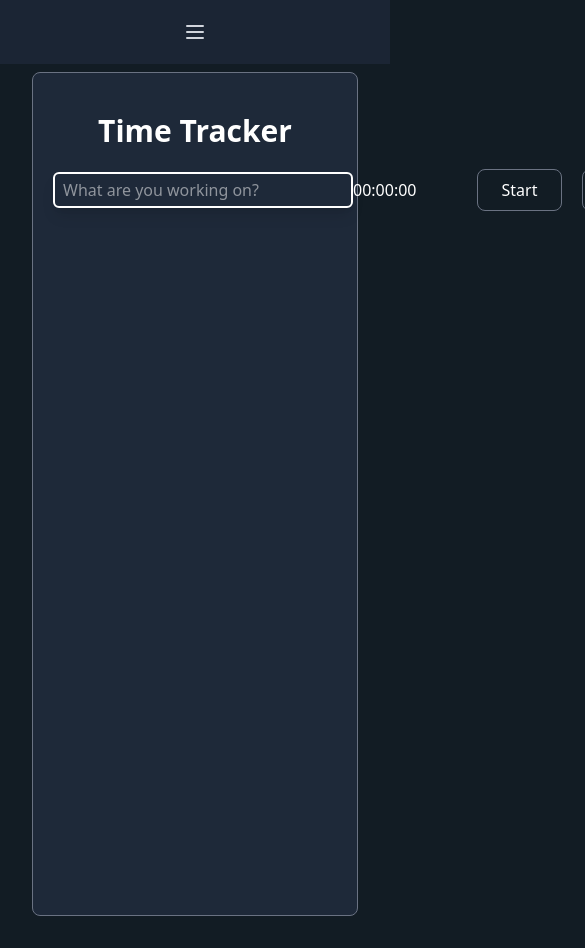
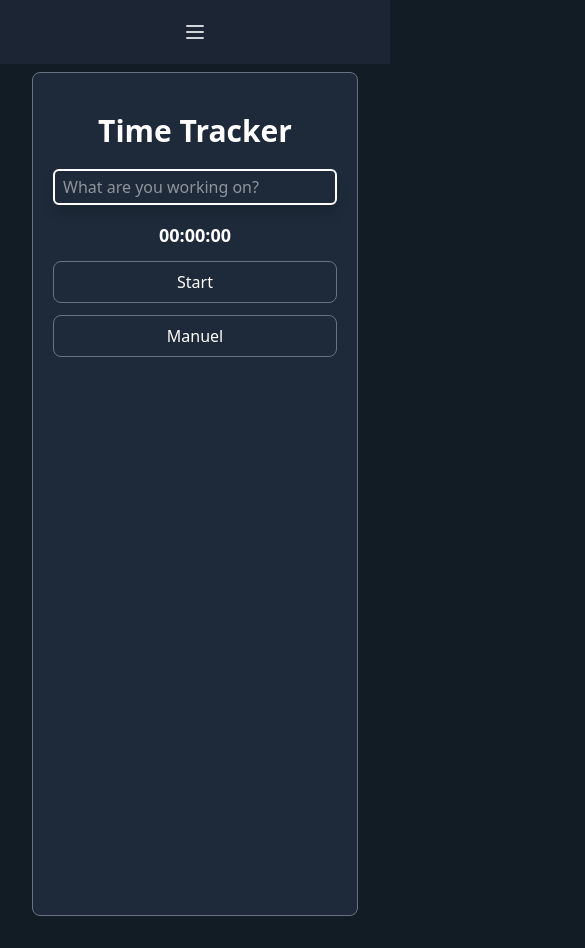
Before and after one commit to ozgurozbekuk/time-manager, a React (Vite) app: page /tracker in a window 390 px wide. Shown: the top 948 px of the page, 585 px wide, since content can reach past the window. Built offline with nearby package versions, Linux system fonts and the light colour scheme.

Commit message:
update tracker

```diff
--- a/src/components/timetracker/Tracker.jsx
+++ b/src/components/timetracker/Tracker.jsx
@@ -1,86 +1,148 @@
-import React, { useEffect } from 'react'
-import AddCircleOutlineIcon from '@mui/icons-material/AddCircleOutline';
-
-
+import React, { useEffect, useState } from "react";
+import AddCircleOutlineIcon from "@mui/icons-material/AddCircleOutline";
+import { Trash2 } from "lucide-react";
+import {
+  saveToLocalStorage,
+  getFromLocalStorage,
+} from "../../utils/localStorage.js";
 
 const Tracker = () => {
-
-  const [hours, setHours] = React.useState(0)
-  const [minutes, setMinutes] = React.useState(0)
-  const [seconds, setSeconds] = React.useState(0)
-  const [isRunning, setIsRunning] = React.useState(false);
-  const [textTask, setTextTask] = React.useState(false);
-  const [inputValue,setInputValue] = React.useState("");
-  const [Items, setItems] = React.useState([]);
-  const [startButton, setStartButton] = React.useState(false);
+  const [hours, setHours] = useState(0);
+  const [minutes, setMinutes] = useState(0);
+  const [seconds, setSeconds] = useState(0);
+  const [isRunning, setIsRunning] = useState(false);
+  const [inputValue, setInputValue] = useState("");
+  const [items, setItems] = useState(() => {
+    const stored = localStorage.getItem("taskList");
+    return stored ? JSON.parse(stored) : [];
+  });
 
   const formatTime = (time) => String(time).padStart(2, "0");
 
+  const handleStart = () => {
+    if (inputValue.trim() === "") return;
+    setIsRunning(true);
+  };
 
-  const handleStart = () => {
-      setTextTask(false);
-      setStartButton(!setStartButton)
-      if(!startButton && inputValue.trim() !== "") {
+  const handleStop = () => {
+    if (inputValue.trim() !== "") {
       const newTask = {
         id: Date.now(),
         name: inputValue,
-          time: `${formatTime(hours)}:${formatTime(minutes)}:${formatTime(seconds)}`,
+        time: `${formatTime(hours)}:${formatTime(minutes)}:${formatTime(
+          seconds
+        )}`,
       };
-        setItems([...Items, newTask]);
+      setItems((prevItems) => [...prevItems, newTask]);
       setInputValue("");
-  }}
+    }
+
+    setIsRunning(false);
+    setHours(0);
+    setMinutes(0);
+    setSeconds(0);
+  };
+
+  const handleRemoveTask = (getId) => {
+    let newList = items.filter((item) => item.id !== getId);
+    setItems(newList);
+    console.log(items);
+  };
+
   useEffect(() => {
     let interval;
-          if(isRunning) {
+    if (isRunning) {
       interval = setInterval(() => {
-                  setSeconds(prevSeconds => {
-                      if(prevSeconds === 59){
-                          setMinutes(prevMinutes => {
-                              if(prevMinutes === 59){
-                                  setHours(prevHours => prevHours + 1)
+        setSeconds((prevSeconds) => {
+          if (prevSeconds === 59) {
+            setMinutes((prevMinutes) => {
+              if (prevMinutes === 59) {
+                setHours((prevHours) => prevHours + 1);
                 return 0;
               }
-                              return prevMinutes + 1
-                          })
+              return prevMinutes + 1;
+            });
             return 0;
           }
-                      return prevSeconds + 1
-                  })
-              },1000)
-          }else {
-              clearInterval(interval)
+          return prevSeconds + 1;
+        });
+      }, 1000);
+    } else {
+      clearInterval(interval);
     }
     return () => clearInterval(interval);
-      },[isRunning])
+  }, [isRunning]);
 
+  useEffect(() => {
+    saveToLocalStorage("taskList", items);
+  }, [items]);
 
   const handleChange = (e) => {
     const value = e.target.value;
     setInputValue(value);
-
-        if(value > 0) {
-          setTextTask(true);
-        }else {
-          setTextTask(false);
-        }
-
-      }
+  };
 
   return (
-    <div className='text-white border flex flex-col text-center border-gray-500 rounded-lg bg-gray-800 p-5 mt-10 h-full'>
-      <h1 className='font-bold text-3xl mt-5'>Time Tracker</h1>
-      <div className='flex justify-between items-center mt-5'>
-        <div className='flex items-center gap-3'>
-          <input type="text" value={inputValue} onChange={handleChange} placeholder='What are you working on?' name="task-name" id="" className='w-[300px] rounded-md border-2 border-grayscale-700 bg-grayscale-700 px-2 py-1 text-white shadow-lg outline-none  focus:border-primary-500 ' />
+    <div className="text-white border flex flex-col text-center border-gray-500 rounded-lg bg-gray-800 p-5 mt-10 h-full max-w-5xl mx-auto">
+      <h1 className="font-bold text-3xl mt-5">Time Tracker</h1>
+      <div className="flex flex-col md:flex-row justify-between items-center mt-5 gap-4 md:gap-0">
+        <div className="flex flex-col md:flex-row items-center gap-3 w-full md:w-auto">
+          <input
+            type="text"
+            value={inputValue}
+            onChange={handleChange}
+            placeholder="What are you working on?"
+            name="task-name"
+            className="w-full md:w-[300px] rounded-md border-2 border-grayscale-700 bg-grayscale-700 px-2 py-1 text-white shadow-lg outline-none focus:border-primary-500"
+          />
         </div>
-      <div className='flex items-center gap-5'>
-        <span className='mr-10'>{formatTime(hours)}:{formatTime(minutes)}:{formatTime(seconds)}</span>
-        <button disabled={!textTask} className='border border-gray-500 px-6 py-2 rounded-lg cursor-pointer hover:bg-gray-400 hover:text-black' onClick={handleStart}>Start</button>
-        <button className='border border-gray-500 px-6 py-2 rounded-lg cursor-pointer hover:bg-gray-400 hover:text-black'>Manuel</button>
+        <div className="flex flex-col md:flex-row items-center gap-3 md:gap-5 w-full md:w-auto">
+          <span className="font-bold mr-0 md:mr-3 text-lg md:text-xl">
+            {formatTime(hours)}:{formatTime(minutes)}:{formatTime(seconds)}
+          </span>
+          {!isRunning ? (
+            <button
+              onClick={handleStart}
+              className="border border-gray-500 px-5 py-2 rounded-lg cursor-pointer hover:bg-gray-400 hover:text-black w-full md:w-auto"
+            >
+              Start
+            </button>
+          ) : (
+            <button
+              onClick={handleStop}
+              className="border border-red-500 px-6 py-2 rounded-lg cursor-pointer bg-red-500 text-white hover:bg-red-600 w-full md:w-auto"
+            >
+              Stop
+            </button>
+          )}
+          <button className="border border-gray-500 px-6 py-2 rounded-lg cursor-pointer hover:bg-gray-400 hover:text-black w-full md:w-auto">
+            Manuel
+          </button>
         </div>
       </div>
-
+      {items.length > 0 && (
+        <ul className="mt-5 text-left px-2 md:px-0 max-h-80 overflow-y-auto">
+          {items.map((item) => (
+            <li key={item.id} className="mb-2 flex flex-col">
+              <div className="flex justify-between items-center border border-gray-500 p-2 rounded-lg">
+                <h3 className="font-bold truncate max-w-[70vw] md:max-w-xs">
+                  - {item.name}
+                </h3>
+                <div className="flex items-center gap-6 md:gap-10">
+                  <span className="text-lg">{item.time}</span>
+                  <span>
+                    <Trash2
+                      onClick={() => handleRemoveTask(item.id)}
+                      className="cursor-pointer hover:text-amber-300"
+                    />
+                  </span>
                 </div>
-  )
-}
-export default Tracker
+              </div>
+            </li>
+          ))}
+        </ul>
+      )}
+    </div>
+  );
+};
+export default Tracker;
--- /dev/null
+++ b/src/utils/localStorage.js
@@ -0,0 +1,12 @@
+export const saveToLocalStorage = (key,data) => {
+    localStorage.setItem(key,JSON.stringify(data))
+}
+
+export const getFromLocalStorage = (key) => {
+    const stored = localStorage.getItem(key);
+    return stored ? JSON.parse(stored) : null
+}
+
+export const testLog = () => {
+  console.log("LocalStorage file çalışıyor");
+};
```
Lines whose indentation alone changed are shown as unchanged.
